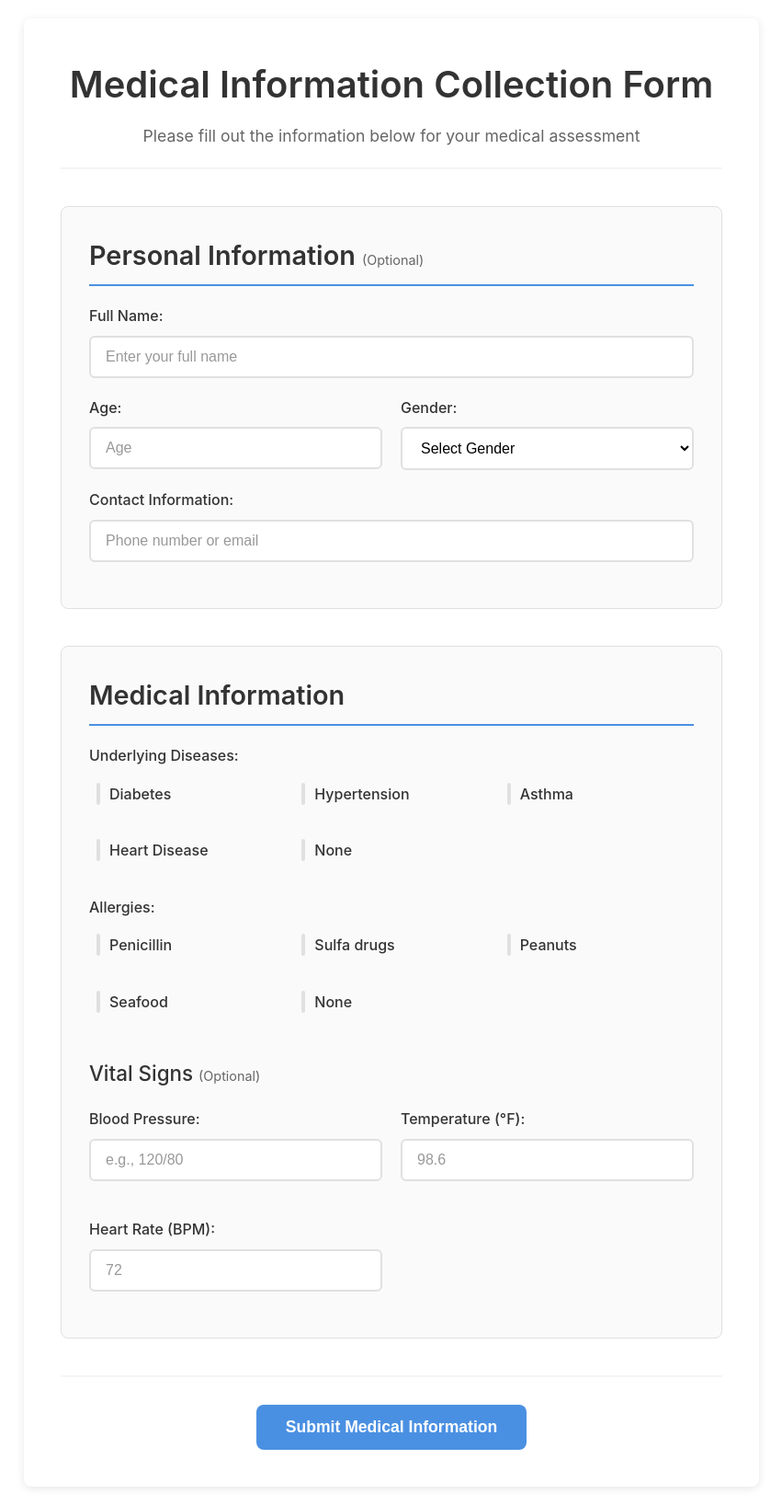
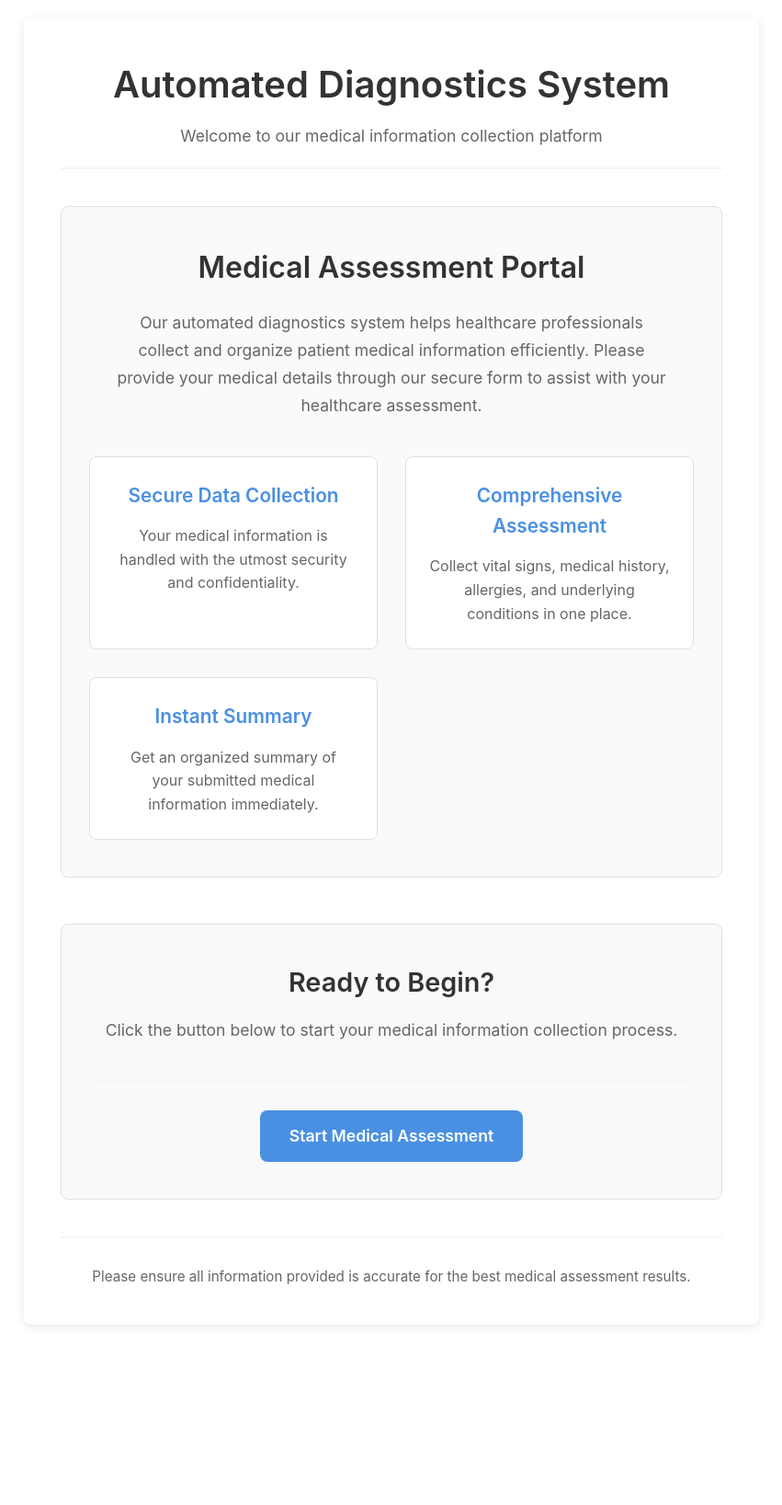
Before and after one commit to Samuelab715/HealthScan, a Flask app: page / in a window 1280 px wide. Shown: the whole page at 92% size, without its empty margins (214-1065 px from the left). After the commit the page ends 1442 px from the top, so only its background shows below. Run offline with Flask 3, Linux system fonts and the light colour scheme.

Commit message:
Add a homepage that guides users to the medical information collection form
Introduces a new homepage with navigation to the medical form and updates form submission redirects in app.py. Adds styling for the homepage and breadcrumb navigation to form.html and summary.html.

Replit-Commit-Author: Agent
Replit-Commit-Session-Id: 2bffa3cc-24ce-40b2-bc53-cf9debbd7944
Replit-Commit-Checkpoint-Type: full_checkpoint
Replit-Commit-Screenshot-Url: https://storage.googleapis.com/screenshot-production-us-central1/d0b25b36-46cf-4fcd-8515-2ef32a35c2a0/2bffa3cc-24ce-40b2-bc53-cf9debbd7944/cx7KWd7

```diff
--- a/app.py
+++ b/app.py
@@ -11,6 +11,11 @@ app.secret_key = os.environ.get("SESSION_SECRET", "default_secret_key_for_develo
 
 @app.route('/')
 def index():
+    """Display the homepage with link to medical form"""
+    return render_template('index.html')
+
+@app.route('/form')
+def medical_form():
     """Display the medical information collection form"""
     return render_template('form.html')
 
@@ -45,7 +50,7 @@ def submit_form():
         # Basic validation
         if not form_data['diseases'] and not form_data['allergies']:
             flash('Please select at least one option for underlying diseases or allergies.', 'error')
-            return redirect(url_for('index'))
+            return redirect(url_for('medical_form'))
 
         # Log the submission
         app.logger.info(f"Form submitted with data: {form_data}")
@@ -55,7 +60,7 @@ def submit_form():
     except Exception as e:
         app.logger.error(f"Error processing form submission: {str(e)}")
         flash('An error occurred while processing your submission. Please try again.', 'error')
-        return redirect(url_for('index'))
+        return redirect(url_for('medical_form'))
 
 if __name__ == '__main__':
     app.run(host='0.0.0.0', port=5000, debug=True)
--- a/static/style.css
+++ b/static/style.css
@@ -362,6 +362,129 @@ input::placeholder {
     }
 }
 
+/* Homepage styles */
+.homepage-content {
+    margin-bottom: 40px;
+}
+
+.welcome-section {
+    text-align: center;
+    margin-bottom: 50px;
+    padding: 40px 30px;
+    background-color: #fafafa;
+    border-radius: 8px;
+    border: 1px solid #e0e0e0;
+}
+
+.welcome-section h2 {
+    color: #333333;
+    font-size: 2rem;
+    margin-bottom: 20px;
+    font-weight: 600;
+}
+
+.welcome-section p {
+    color: #666666;
+    font-size: 1.1rem;
+    line-height: 1.7;
+    max-width: 600px;
+    margin: 0 auto 30px auto;
+}
+
+.features-grid {
+    display: grid;
+    grid-template-columns: repeat(auto-fit, minmax(250px, 1fr));
+    gap: 30px;
+    margin-top: 40px;
+}
+
+.feature-card {
+    background-color: #ffffff;
+    padding: 25px;
+    border-radius: 8px;
+    border: 1px solid #e0e0e0;
+    text-align: center;
+    transition: transform 0.3s ease, box-shadow 0.3s ease;
+}
+
+.feature-card:hover {
+    transform: translateY(-5px);
+    box-shadow: 0 8px 25px rgba(0, 0, 0, 0.1);
+}
+
+.feature-card h3 {
+    color: #4a90e2;
+    font-size: 1.3rem;
+    margin-bottom: 15px;
+    font-weight: 600;
+}
+
+.feature-card p {
+    color: #666666;
+    font-size: 1rem;
+    line-height: 1.6;
+    margin: 0;
+}
+
+.action-section {
+    text-align: center;
+    padding: 40px 30px;
+    background-color: #f8f9fa;
+    border-radius: 8px;
+    border: 1px solid #e0e0e0;
+}
+
+.action-section h2 {
+    color: #333333;
+    font-size: 1.8rem;
+    margin-bottom: 15px;
+    font-weight: 600;
+}
+
+.action-section p {
+    color: #666666;
+    font-size: 1.1rem;
+    margin-bottom: 30px;
+}
+
+.homepage-footer {
+    text-align: center;
+    margin-top: 40px;
+    padding-top: 30px;
+    border-top: 2px solid #f5f5f5;
+    color: #666666;
+    font-size: 0.95rem;
+}
+
+/* Breadcrumb navigation */
+.breadcrumb {
+    margin-bottom: 30px;
+    padding: 10px 0;
+    font-size: 0.9rem;
+    color: #666666;
+}
+
+.breadcrumb a {
+    color: #4a90e2;
+    text-decoration: none;
+    transition: color 0.3s ease;
+}
+
+.breadcrumb a:hover {
+    color: #357abd;
+    text-decoration: underline;
+}
+
+/* Secondary button style */
+.secondary-btn {
+    background-color: #6c757d;
+    margin-left: 15px;
+}
+
+.secondary-btn:hover {
+    background-color: #5a6268;
+}
+
 /* Print styles */
 @media print {
     body {
@@ -376,4 +499,8 @@ input::placeholder {
     .submit-btn {
         display: none;
     }
+
+    .breadcrumb {
+        display: none;
+    }
 }
--- a/templates/form.html
+++ b/templates/form.html
@@ -23,6 +23,10 @@
                 </div>
             {% endif %}
         {% endwith %}
+
+        <nav class="breadcrumb">
+            <a href="{{ url_for('index') }}">Home</a> > Medical Form
+        </nav>
 
         <form action="{{ url_for('submit_form') }}" method="POST" id="medicalForm">
             <!-- Personal Information Section (Optional) -->
--- /dev/null
+++ b/templates/index.html
@@ -0,0 +1,52 @@
+<!DOCTYPE html>
+<html lang="en">
+<head>
+    <meta charset="UTF-8">
+    <meta name="viewport" content="width=device-width, initial-scale=1.0">
+    <title>Automated Diagnostics System</title>
+    <link rel="stylesheet" href="{{ url_for('static', filename='style.css') }}">
+</head>
+<body>
+    <div class="container">
+        <header>
+            <h1>Automated Diagnostics System</h1>
+            <p class="subtitle">Welcome to our medical information collection platform</p>
+        </header>
+
+        <div class="homepage-content">
+            <section class="welcome-section">
+                <h2>Medical Assessment Portal</h2>
+                <p>Our automated diagnostics system helps healthcare professionals collect and organize patient medical information efficiently. Please provide your medical details through our secure form to assist with your healthcare assessment.</p>
+
+                <div class="features-grid">
+                    <div class="feature-card">
+                        <h3>Secure Data Collection</h3>
+                        <p>Your medical information is handled with the utmost security and confidentiality.</p>
+                    </div>
+                    <div class="feature-card">
+                        <h3>Comprehensive Assessment</h3>
+                        <p>Collect vital signs, medical history, allergies, and underlying conditions in one place.</p>
+                    </div>
+                    <div class="feature-card">
+                        <h3>Instant Summary</h3>
+                        <p>Get an organized summary of your submitted medical information immediately.</p>
+                    </div>
+                </div>
+            </section>
+
+            <section class="action-section">
+                <h2>Ready to Begin?</h2>
+                <p>Click the button below to start your medical information collection process.</p>
+
+                <div class="form-actions">
+                    <a href="{{ url_for('medical_form') }}" class="submit-btn">Start Medical Assessment</a>
+                </div>
+            </section>
+        </div>
+
+        <footer class="homepage-footer">
+            <p>Please ensure all information provided is accurate for the best medical assessment results.</p>
+        </footer>
+    </div>
+</body>
+</html>
```
Also changed, not shown: templates/summary.html (+6 -1 lines).
